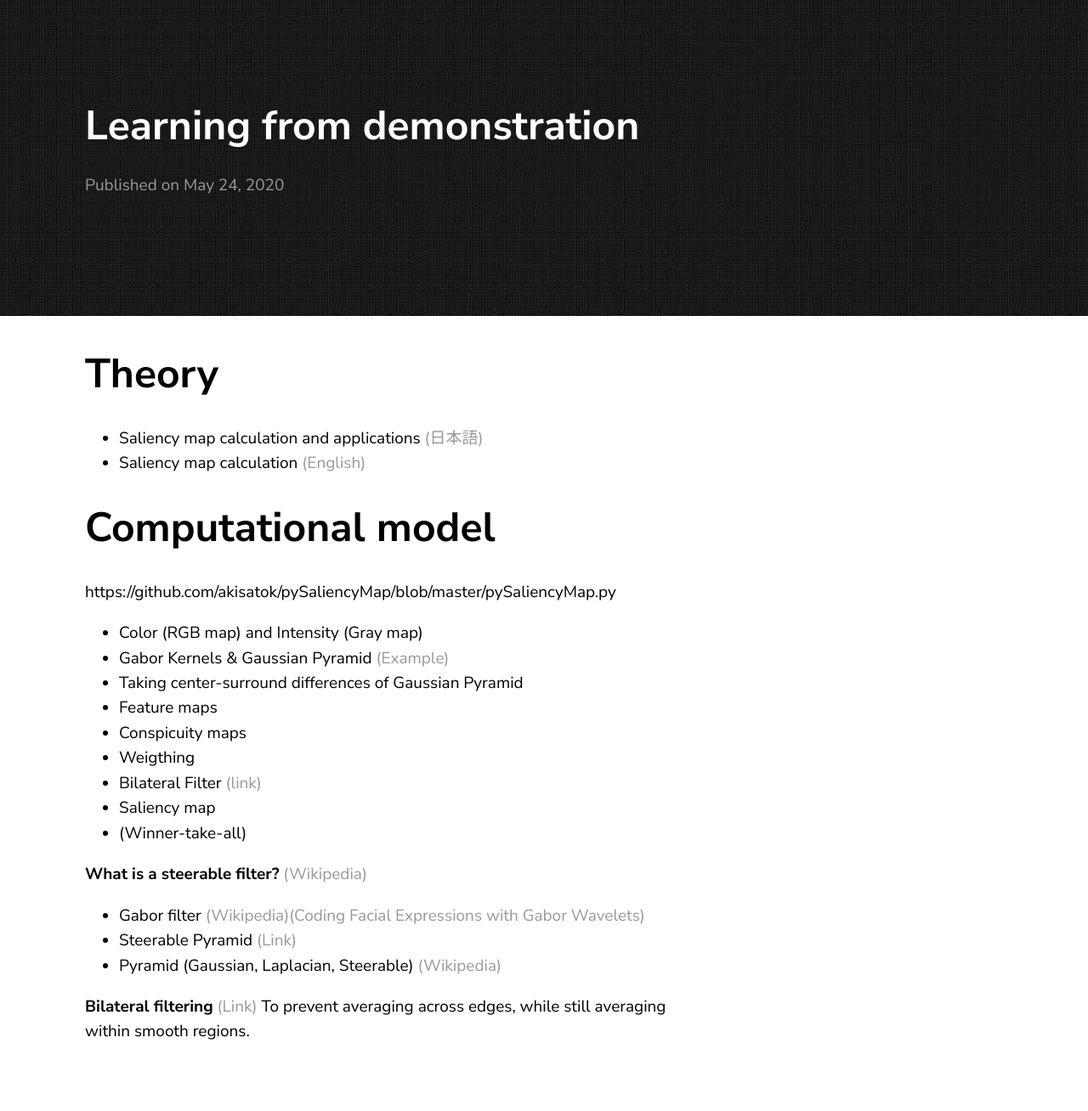
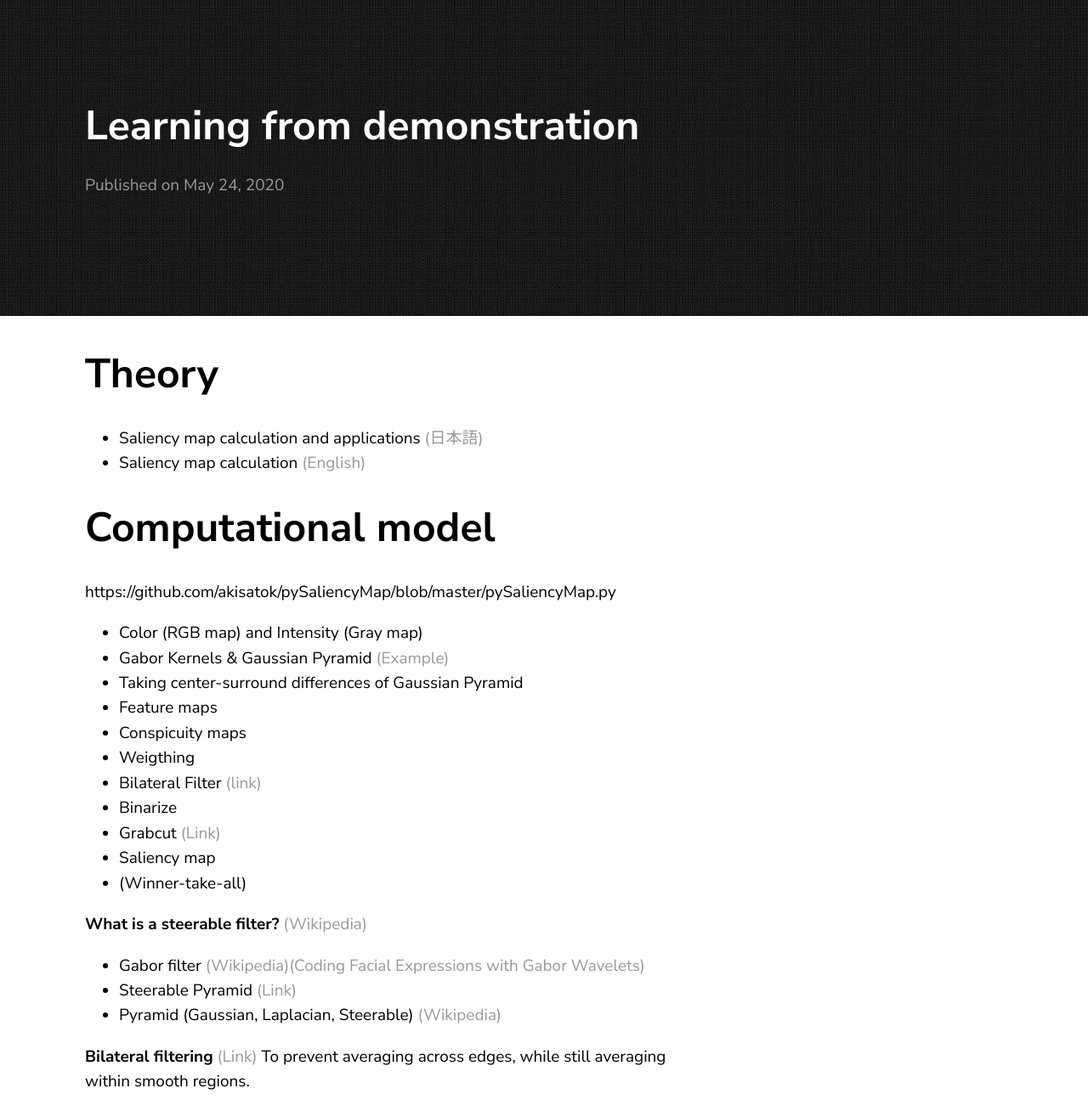
Before and after one commit to jluis9796/jluis9796.github.io, a Jekyll site: the page built from _posts/2020-06-03-saliency-map.markdown, in a window 1280 px wide. Shown: the whole page at 85% size. Built offline with Jekyll 4.4.1, drawn with Linux system fonts in a browser that asks for light colours; before the commit the page ends 1249 px from its top, so only the background shows below that.

Commit message:
Update 2020-06-03-saliency-map.markdown

```diff
--- a/_posts/2020-06-03-saliency-map.markdown
+++ b/_posts/2020-06-03-saliency-map.markdown
@@ -17,6 +17,8 @@ https://github.com/akisatok/pySaliencyMap/blob/master/pySaliencyMap.py
 * Conspicuity maps
 * Weigthing
 * Bilateral Filter <a href="https://docs.opencv.org/3.0-last-rst/modules/imgproc/doc/filtering.html?highlight=laplacian#bilateralfilter">(link)</a>
+* Binarize
+* Grabcut <a href="https://qiita.com/marutaku0131/items/657c32358cfad7817648">(Link)</a>
 * Saliency map
 * (Winner-take-all)
 
```
